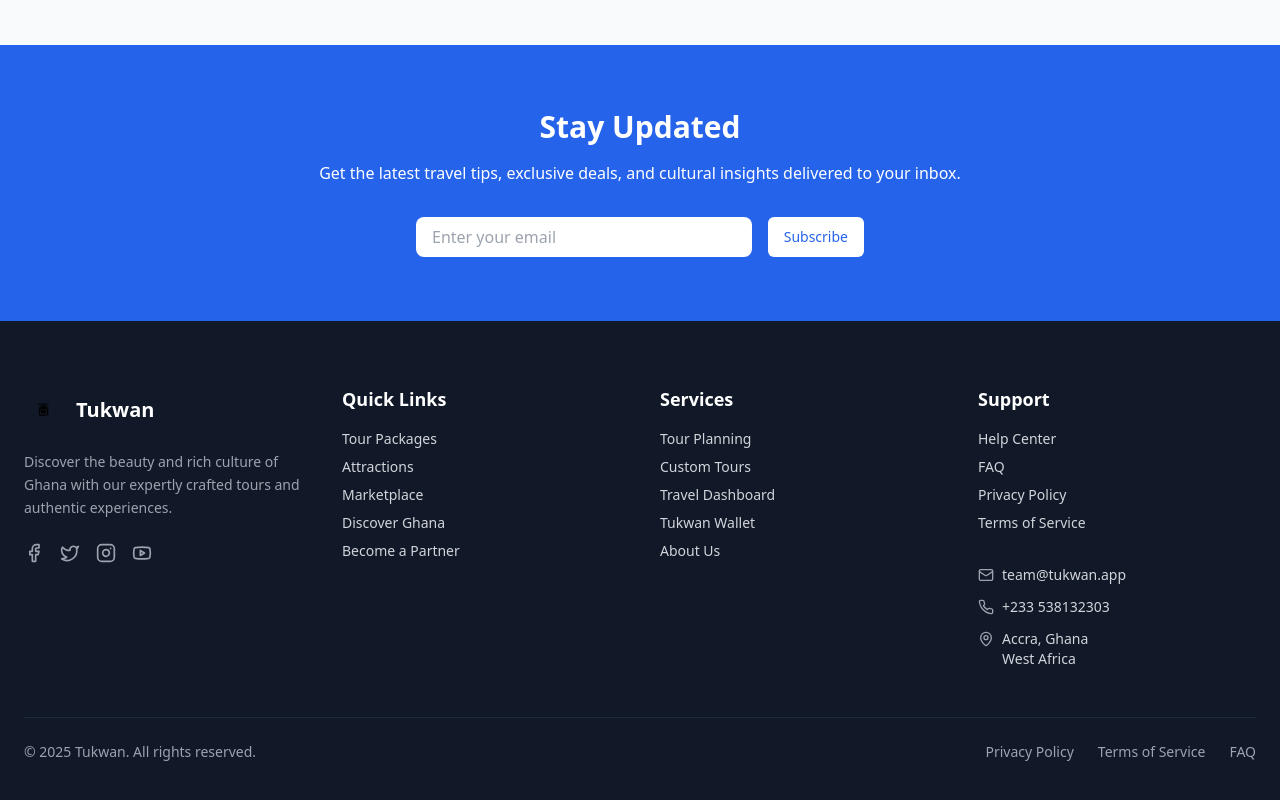
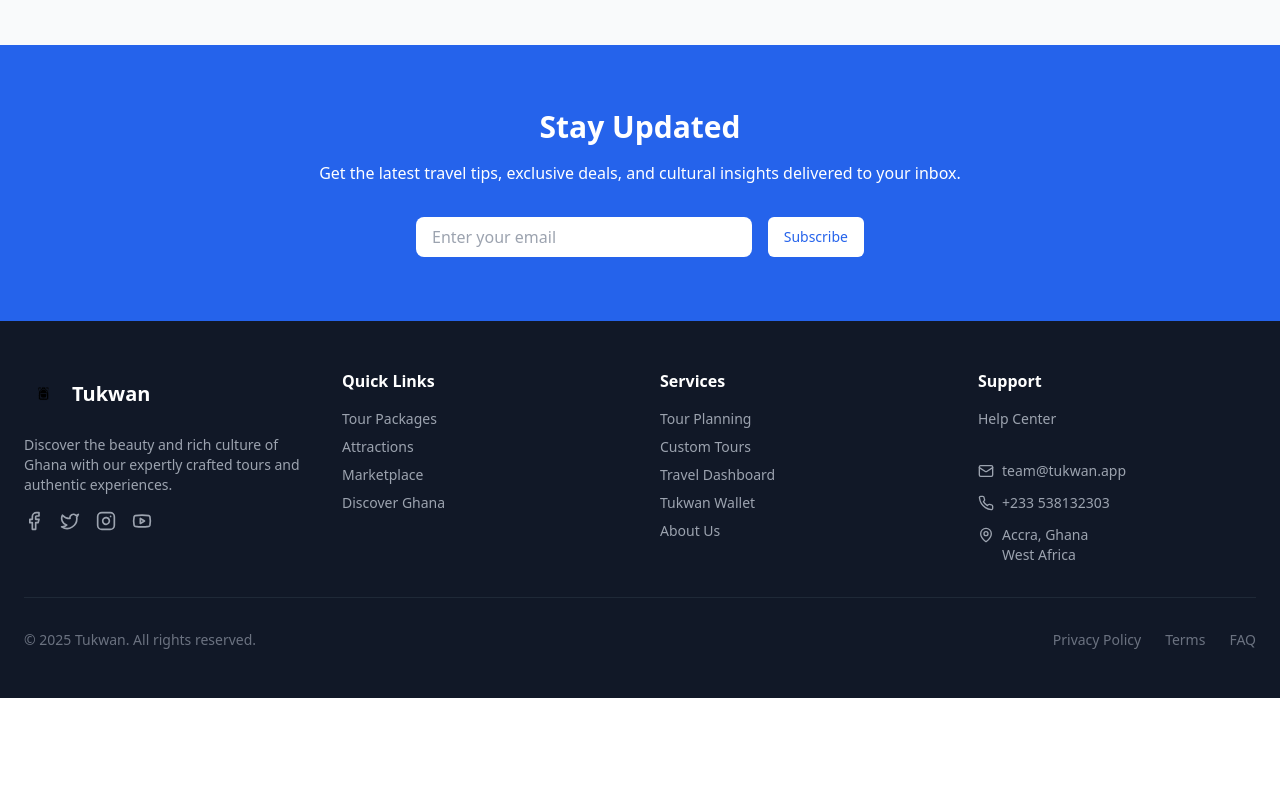
Before and after one commit to Kobe-Jones7/v0-tukwan-admin-system-t5, a Next.js app: page / in a window 1280 px wide. Shown: the part 4163-4963 px from the top of the page. After the commit the page ends 4861 px from the top, so only its background shows below. Built offline with nearby package versions, Linux system fonts and the light colour scheme.

Commit message:
footer spacing adjusted

```diff
--- a/components/footer.tsx
+++ b/components/footer.tsx
@@ -1,47 +1,32 @@
 import Image from "next/image"
 import Link from "next/link"
-import {
-  Facebook,
-  Twitter,
-  Instagram,
-  Youtube,
-  Mail,
-  Phone,
-  MapPin,
-} from "lucide-react"
+import { Facebook, Twitter, Instagram, Youtube, Mail, Phone, MapPin } from "lucide-react"
 
 export function Footer() {
   return (
-    <footer className="bg-gray-900 text-white">
-      <div className="container mx-auto px-6 py-16">
+    <footer className="bg-gray-900 text-white text-sm font-light">
+      <div className="container px-4 md:px-6 py-12">
         <div className="grid grid-cols-1 md:grid-cols-2 lg:grid-cols-4 gap-10">
           {/* Company Info */}
           <div className="space-y-4">
-            <div className="flex items-center space-x-3">
-              <Image
-                src="/images/tukwan-logo.png"
-                alt="Tukwan"
-                width={40}
-                height={40}
-                className="rounded-lg"
-              />
-              <span className="text-xl font-bold">Tukwan</span>
+            <div className="flex items-center space-x-2">
+              <Image src="/images/tukwan-logo.png" alt="Tukwan" width={40} height={40} className="rounded-lg" />
+              <span className="text-xl font-semibold">Tukwan</span>
             </div>
-            <p className="text-gray-400 text-sm leading-relaxed">
-              Discover the beauty and rich culture of Ghana with our expertly
-              crafted tours and authentic experiences.
+            <p className="text-gray-400">
+              Discover the beauty and rich culture of Ghana with our expertly crafted tours and authentic experiences.
             </p>
-            <div className="flex space-x-4 pt-2">
-              <Link href="#" className="hover:text-white text-gray-400">
+            <div className="flex space-x-4">
+              <Link href="#" className="text-gray-400 hover:text-white transition-colors">
                 <Facebook className="h-5 w-5" />
               </Link>
-              <Link href="#" className="hover:text-white text-gray-400">
+              <Link href="#" className="text-gray-400 hover:text-white transition-colors">
                 <Twitter className="h-5 w-5" />
               </Link>
-              <Link href="#" className="hover:text-white text-gray-400">
+              <Link href="#" className="text-gray-400 hover:text-white transition-colors">
                 <Instagram className="h-5 w-5" />
               </Link>
-              <Link href="#" className="hover:text-white text-gray-400">
+              <Link href="#" className="text-gray-400 hover:text-white transition-colors">
                 <Youtube className="h-5 w-5" />
               </Link>
             </div>
@@ -49,31 +34,26 @@ export function Footer() {
 
           {/* Quick Links */}
           <div className="space-y-4">
-            <h3 className="text-lg font-semibold">Quick Links</h3>
-            <ul className="space-y-2 text-sm">
+            <h3 className="text-base font-semibold">Quick Links</h3>
+            <ul className="space-y-2">
               <li>
-                <Link href="/tour-packages" className="text-gray-300 hover:text-white">
+                <Link href="/tour-packages" className="text-gray-400 hover:text-white transition-colors">
                   Tour Packages
                 </Link>
               </li>
               <li>
-                <Link href="/attractions" className="text-gray-300 hover:text-white">
+                <Link href="/attractions" className="text-gray-400 hover:text-white transition-colors">
                   Attractions
                 </Link>
               </li>
               <li>
-                <Link href="/marketplace" className="text-gray-300 hover:text-white">
+                <Link href="/marketplace" className="text-gray-400 hover:text-white transition-colors">
                   Marketplace
                 </Link>
               </li>
               <li>
-                <Link href="/discover-ghana" className="text-gray-300 hover:text-white">
+                <Link href="/discover-ghana" className="text-gray-400 hover:text-white transition-colors">
                   Discover Ghana
-                </Link>
-              </li>
-              <li>
-                <Link href="/become-partner" className="text-gray-300 hover:text-white">
-                  Become a Partner
                 </Link>
               </li>
             </ul>
@@ -81,74 +61,58 @@ export function Footer() {
 
           {/* Services */}
           <div className="space-y-4">
-            <h3 className="text-lg font-semibold">Services</h3>
-            <ul className="space-y-2 text-sm">
+            <h3 className="text-base font-semibold">Services</h3>
+            <ul className="space-y-2">
               <li>
-                <Link href="/services" className="text-gray-300 hover:text-white">
+                <Link href="/services" className="text-gray-400 hover:text-white transition-colors">
                   Tour Planning
                 </Link>
               </li>
               <li>
-                <Link href="/custom-tour-request" className="text-gray-300 hover:text-white">
+                <Link href="/custom-tour-request" className="text-gray-400 hover:text-white transition-colors">
                   Custom Tours
                 </Link>
               </li>
               <li>
-                <Link href="/dashboard" className="text-gray-300 hover:text-white">
+                <Link href="/dashboard" className="text-gray-400 hover:text-white transition-colors">
                   Travel Dashboard
                 </Link>
               </li>
               <li>
-                <Link href="/vooya-wallet" className="text-gray-300 hover:text-white">
+                <Link href="/vooya-wallet" className="text-gray-400 hover:text-white transition-colors">
                   Tukwan Wallet
                 </Link>
               </li>
               <li>
-                <Link href="/about" className="text-gray-300 hover:text-white">
+                <Link href="/about" className="text-gray-400 hover:text-white transition-colors">
                   About Us
                 </Link>
               </li>
             </ul>
           </div>
 
-          {/* Support */}
+          {/* Support & Contact */}
           <div className="space-y-4">
-            <h3 className="text-lg font-semibold">Support</h3>
-            <ul className="space-y-2 text-sm">
+            <h3 className="text-base font-semibold">Support</h3>
+            <ul className="space-y-2">
               <li>
-                <Link href="/help" className="text-gray-300 hover:text-white">
+                <Link href="/help" className="text-gray-400 hover:text-white transition-colors">
                   Help Center
                 </Link>
               </li>
-              <li>
-                <Link href="/faq" className="text-gray-300 hover:text-white">
-                  FAQ
-                </Link>
-              </li>
-              <li>
-                <Link href="/privacy" className="text-gray-300 hover:text-white">
-                  Privacy Policy
-                </Link>
-              </li>
-              <li>
-                <Link href="/terms" className="text-gray-300 hover:text-white">
-                  Terms of Service
-                </Link>
-              </li>
             </ul>
-
-            <div className="space-y-3 text-sm pt-4 text-gray-300">
-              <div className="flex items-center gap-2">
+            <div className="space-y-3 pt-4">
+              <div className="flex items-center space-x-2">
                 <Mail className="h-4 w-4 text-gray-400" />
-                <span>team@tukwan.app</span>
+                <span className="text-gray-400">team@tukwan.app</span>
               </div>
-              <div className="flex items-center gap-2">
+              <div className="flex items-center space-x-2">
                 <Phone className="h-4 w-4 text-gray-400" />
-                <span>+233 538132303</span>
+                <span className="text-gray-400">+233 538132303</span>
               </div>
-              <div className="flex items-start gap-2">
+              <div className="flex items-start space-x-2">
                 <MapPin className="h-4 w-4 text-gray-400 mt-0.5" />
-                <span>
+                <span className="text-gray-400">
                   Accra, Ghana
                   <br />
                   West Africa
@@ -159,13 +123,19 @@ export function Footer() {
         </div>
 
         {/* Bottom Bar */}
-        <div className="border-t border-gray-800 mt-12 pt-6">
-          <div className="flex flex-col md:flex-row justify-between items-center gap-4 text-sm text-gray-400">
-            <div>© 2025 Tukwan. All rights reserved.</div>
-            <div className="flex flex-wrap gap-6 justify-center">
-              <Link href="/privacy" className="hover:text-white">Privacy Policy</Link>
-              <Link href="/terms" className="hover:text-white">Terms of Service</Link>
-              <Link href="/faq" className="hover:text-white">FAQ</Link>
+        <div className="border-t border-gray-800 mt-8 pt-8">
+          <div className="flex flex-col md:flex-row justify-between items-center space-y-4 md:space-y-0">
+            <div className="text-gray-500">© 2025 Tukwan. All rights reserved.</div>
+            <div className="flex space-x-6">
+              <Link href="/privacy" className="text-gray-500 hover:text-white transition-colors">
+                Privacy Policy
+              </Link>
+              <Link href="/terms" className="text-gray-500 hover:text-white transition-colors">
+                Terms
+              </Link>
+              <Link href="/faq" className="text-gray-500 hover:text-white transition-colors">
+                FAQ
+              </Link>
             </div>
           </div>
         </div>
```
